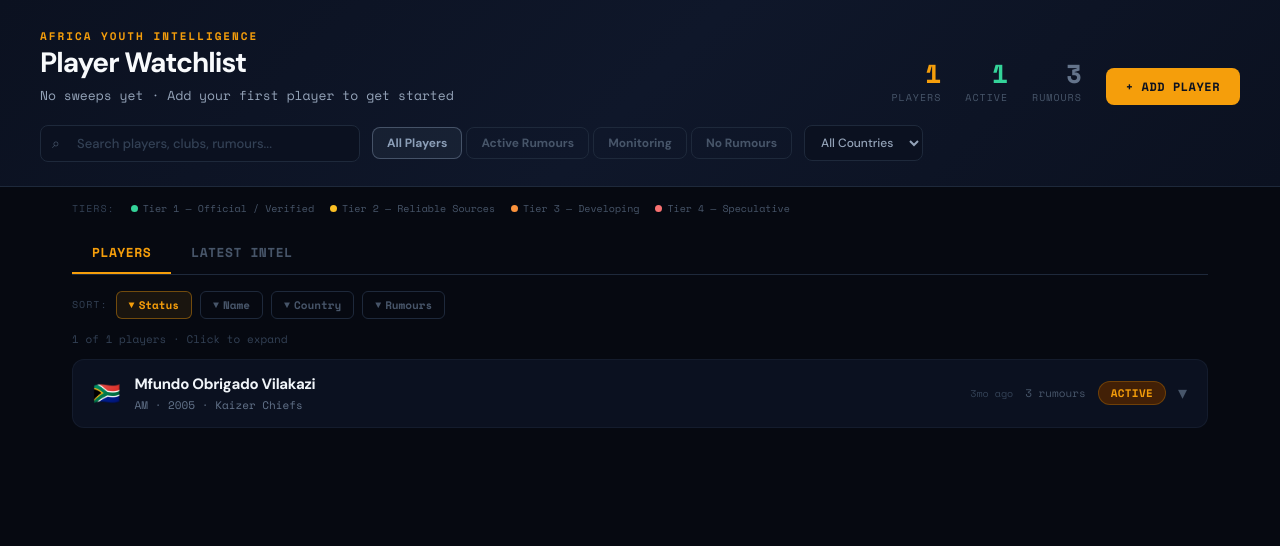
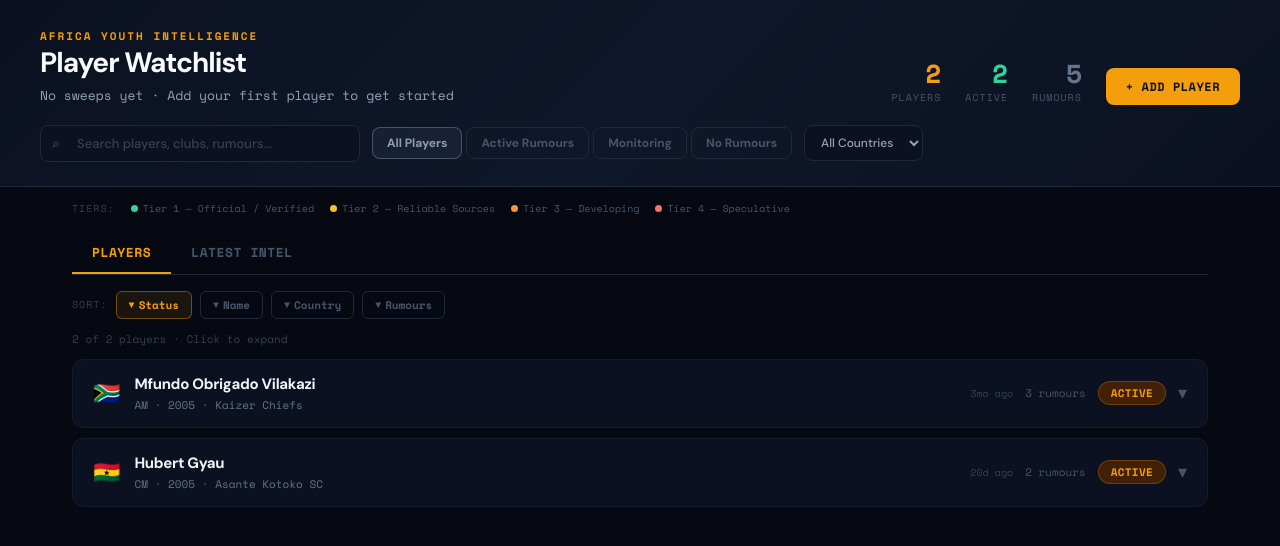
Before and after one commit to michaelmakaab/player-watchlist, a website: page index.html in a window 1280 px wide. Drawn offline with nearby package versions, Linux system fonts and the light colour scheme.

Commit message:
add: Hubert Gyau via player suggestion (#18)

```diff
--- a/index.html
+++ b/index.html
@@ -477,7 +477,7 @@ const PLAYERS_DATA = {
   "meta": {
     "lastSweep": "—",
     "sweepNumber": 0,
-    "playerCount": 1
+    "playerCount": 2
   },
   "players": [
     {
@@ -527,6 +527,41 @@ const PLAYERS_DATA = {
           "recent": false
         }
       ]
+    },
+    {
+      "id": 2,
+      "name": "Hubert Gyau",
+      "country": "Ghana",
+      "flag": "🇬🇭",
+      "position": "CM",
+      "birthYear": 2005,
+      "currentClub": "Asante Kotoko SC",
+      "status": "active",
+      "sweepTier": "C",
+      "altSpellings": [],
+      "confusionRisk": null,
+      "rumors": [
+        {
+          "date": "Jan 26, 2026",
+          "club": "Kaizer Chiefs",
+          "detail": "South African powerhouse Kaizer Chiefs identified Asante Kotoko midfielder Hubert Gyau as a transfer target after eye-catching performances. Sources indicated formal bid expected in coming days.",
+          "source": "Kickgh.com / SportsWorldGhana",
+          "sourceUrl": null,
+          "tier": 3,
+          "status": "rumour",
+          "recent": false
+        },
+        {
+          "date": "Feb 20, 2026",
+          "club": "FC Midtjylland, Randers FC, Azam FC",
+          "detail": "Danish outfits FC Midtjylland and Randers FC, along with Tanzanian side Azam FC, keeping tabs on highly rated Ghanaian midfielder. Agent downplayed suggestions of formal negotiations.",
+          "source": "Soccer Laduma / Briefly.co.za",
+          "sourceUrl": null,
+          "tier": 3,
+          "status": "rumour",
+          "recent": true
+        }
+      ]
     }
   ]
 };
@@ -539,6 +574,15 @@ const INTEL_DATA = {
     "seasonStats": "2025-26: 9 appearances, 390 minutes, 1 goal, 0 assists (5 starts). 2024-25: 25 appearances, 3 goals",
     "clubStanding": "Peripheral first-team player, limited game-time despite long-term contract",
     "notes": "20-year-old left-footed midfielder/attacking midfielder with strong youth international pedigree. African champion (U-20 AFCON) and 2025 FIFA U-20 World Cup scorer. Market value €516.5K. Recently recovered from injury (non-serious). Agent Mike Makaab confirms European interest exists but no concrete bids or named clubs as of Mar 11, 2026. Contract runs through June 2028 with Kaizer Chiefs. Jersey #28. Currently focuses on CAF Confederation Cup while building first-team experience in PSL."
+  },
+  "2": {
+    "height": "174 cm (5'8\")",
+    "foot": "—",
+    "contract": "Joined July 1, 2025; expires June 30, 2029 (4-year deal)",
+    "previousClub": "Berekum Chelsea (transferred July 2025)",
+    "seasonStats": "21 matches, 4 goals for Asante Kotoko since arrival",
+    "clubStanding": "—",
+    "notes": "Dynamic central midfielder with strong second range shot. Market value €75,000 (Transfermarkt). Represented by Prosport International (South African agency, joined February 2026). In line for Ghana Black Stars call-up for friendlies vs Austria and Germany. Actively playing in Ghana Premier League as of March 2026. CEO Mike Makaab stated no formal club approaches received as of mid-February 2026."
   }
 };
 const PENDING_DATA = [];
```
Also changed, not shown: data/intel.json (+9 -0 lines), data/players.json (+36 -1 lines), dist/index.html.
